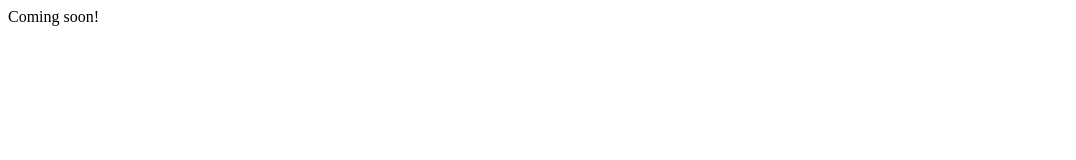
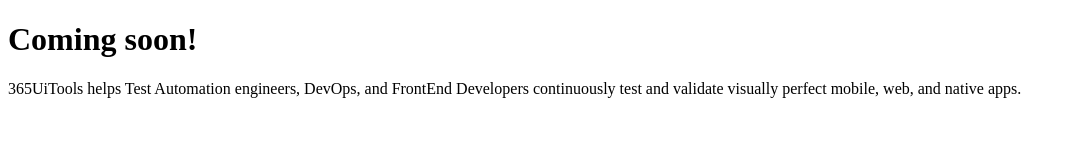
Before and after one commit to 365uitools/365uitools.github.io, a plain HTML site: page index.html in a window 1280 px wide. Shown: the whole page, without its empty margins (0-1076 px from the left). Drawn offline with Linux system fonts and the light colour scheme.

Commit message:
Update index.html

```diff
--- a/index.html
+++ b/index.html
@@ -14,9 +14,15 @@
 </head>
 
 <body>
+  <h1>
+    Coming soon!
+  </h1>
 
-Coming soon!
+  <p>
+    365UiTools helps Test Automation engineers, DevOps, and
+    FrontEnd Developers continuously test and validate visually perfect mobile, web, and native apps.
+  </p>
 
-</body>
+ </body>
 
 </html>
```
